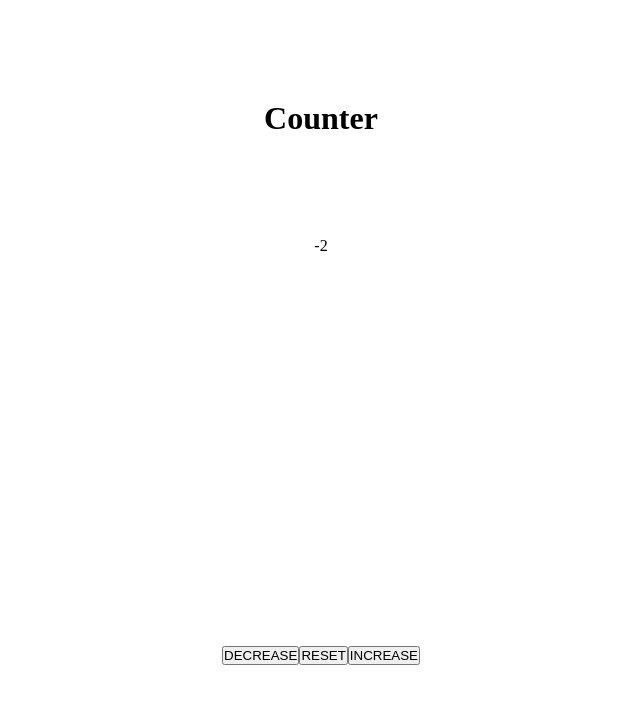
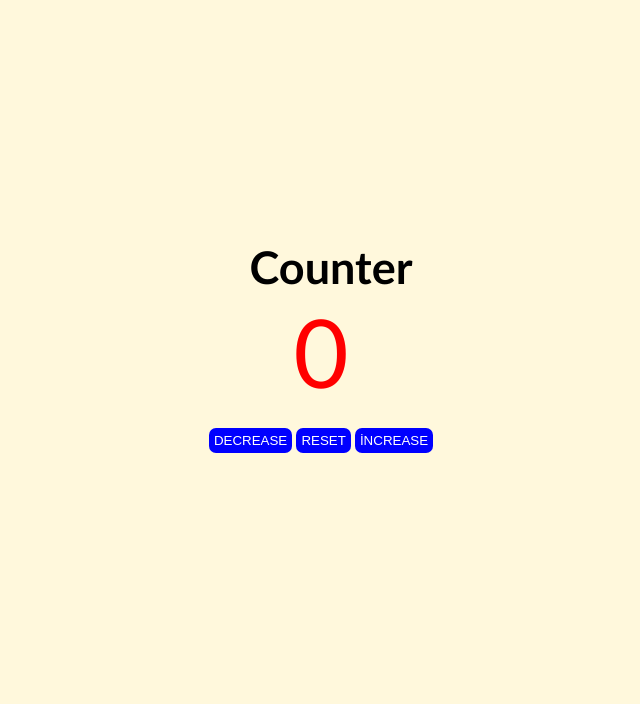
Before and after one commit to Taner105/Calculator, a plain HTML site: page index.html in a window 1280 px wide. Shown: the whole page, without its empty margins (319-959 px from the left). Drawn offline with Linux system fonts and the light colour scheme.

Commit message:
increase-decrease added

```diff
--- a/app.js
+++ b/app.js
@@ -0,0 +1,23 @@
+var ekran = document.getElementById("ekran");
+var azalt = document.getElementById("azalt");
+var arttır = document.getElementById("arttır");
+var sıfırla = document.getElementById("sıfırla");
+
+azalt.addEventListener("click", function(){
+    ekran.innerHTML =  parseInt(ekran.innerHTML) - 1
+    if(ekran.innerHTML == -1){
+        ekran.style.color = "red"
+    }
+});
+arttır.addEventListener("click", function(){
+    ekran.innerHTML =  parseInt(ekran.innerHTML) + 1
+    if(ekran.innerHTML == 1){
+    ekran.style.color = "green"
+}
+});
+sıfırla.addEventListener("click", function(){
+    ekran.innerHTML = 0
+    if(ekran.innerHTML == 0){
+        ekran.style.color = "black"
+    }
+});
--- a/index.html
+++ b/index.html
@@ -9,12 +9,11 @@
 </head>
 <body>
     <h1>Counter</h1>
-    <p>-2</p>
-    <div class="buttons">
-        <button type="submit">DECREASE</button>
-        <button type="reset">RESET</button>
-        <button type="submit">INCREASE</button>
-    </div>
+    <p id="ekran">0</p>
+    <input type="button" value="DECREASE" id="azalt">
+    <input type="button" value="RESET" id="sıfırla">
+    <input type="button" value="İNCREASE" id="arttır">
+
     <script src="app.js"></script>
 </body>
 </html>
--- a/style.css
+++ b/style.css
@@ -3,13 +3,29 @@
     padding: 0;
     box-sizing: border-box;
 }
-.buttons{
-    height: 100vh;
-    display: flex;
-    justify-content: center;
-    align-items: center;
+body{
+    text-align: center;
+    margin-top: 240px;
+    font-family: 'Gill Sans', 'Gill Sans MT', Calibri, 'Trebuchet MS', sans-serif;
+    background-color: cornsilk;
 }
-p, h1{
-    text-align: center;
-    margin-top: 100px;
+
+input{
+    padding: 5px;
+    border-radius: 7px;
+    background-color: blue;
+    color: #fff;
+    border: none;
+    margin-top: 20px;
 }
+input:hover{
+    background-color: black;
+}
+p{
+    font-size: 95px;
+    color: red;
+}
+h1{
+    font-size: 45px;
+    margin-left: 20px;
+}
```
